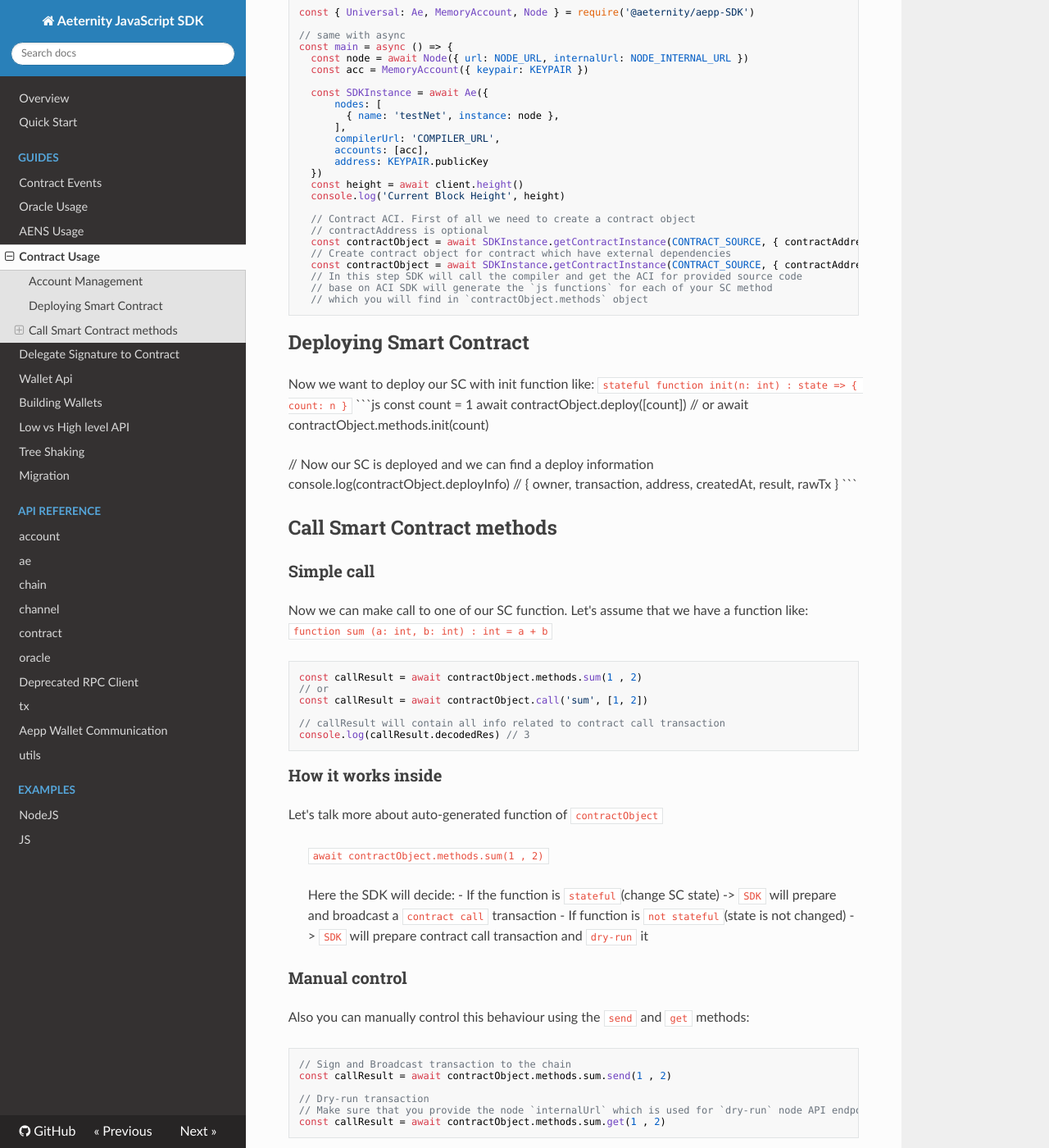
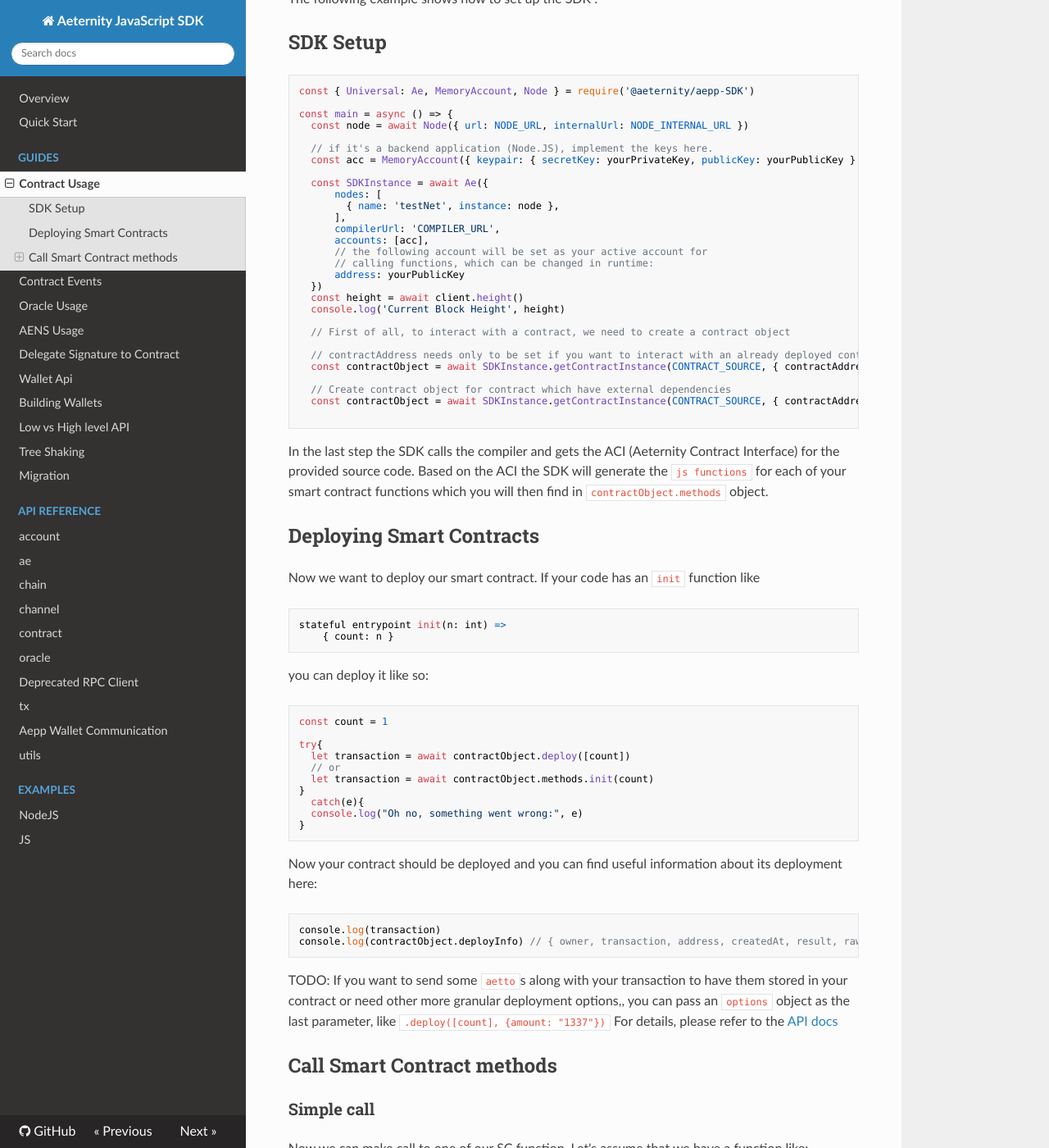
Before and after one commit to aeternity/aepp-sdk-js, an MkDocs documentation site: the page built from docs/guides/contract-aci-usage.md, in a window 1280 px wide and 1400 px high, scrolled down 269 px. Shown: the whole window at 82% size. Built offline with MkDocs 1.6.1, drawn with Linux system fonts in a browser that asks for light colours; nearby versions of some CDN libraries; some of the changed text lies outside the part shown.

Commit message:
update documentation on contract deployment

````diff
--- a/docs/guides/contract-aci-usage.md
+++ b/docs/guides/contract-aci-usage.md
@@ -1,19 +1,21 @@
 # Contract Usage
 
-To have ability to interact with Aeternity Smart Contracts you need:
- - Compiler
- - Node
- - SDK
+In order to interact with contracts on Aeternity you need to have the following components set up:
+ * Compiler (host your own one or use the public compiler at https://latest.compiler.aepps.com)
+ * Node (host your own one or use the public testnet node at https://sdk-testnet.aepps.com)
+ * SDK
 
-## Account Management
+ The following example shows how to set up the SDK :
+## SDK Setup
 
 ```js
 const { Universal: Ae, MemoryAccount, Node } = require('@aeternity/aepp-SDK')
 
-// same with async
 const main = async () => {
   const node = await Node({ url: NODE_URL, internalUrl: NODE_INTERNAL_URL })
-  const acc = MemoryAccount({ keypair: KEYPAIR })
+
+  // if it's a backend application (Node.JS), implement the keys here.
+  const acc = MemoryAccount({ keypair: { secretKey: yourPrivateKey, publicKey: yourPublicKey } })
 
   const SDKInstance = await Ae({
       nodes: [
@@ -21,32 +23,56 @@ const main = async () => {
       ],
       compilerUrl: 'COMPILER_URL',
       accounts: [acc],
-      address: KEYPAIR.publicKey
+      // the following account will be set as your active account for
+      // calling functions, which can be changed in runtime:
+      address: yourPublicKey
   })
   const height = await client.height()
   console.log('Current Block Height', height)
 
-  // Contract ACI. First of all we need to create a contract object
-  // contractAddress is optional
+  // First of all, to interact with a contract, we need to create a contract object
+
+  // contractAddress needs only to be set if you want to interact with an already deployed contract
   const contractObject = await SDKInstance.getContractInstance(CONTRACT_SOURCE, { contractAddress })
+
   // Create contract object for contract which have external dependencies
   const contractObject = await SDKInstance.getContractInstance(CONTRACT_SOURCE, { contractAddress, filesystem })
-  // In this step SDK will call the compiler and get the ACI for provided source code
-  // base on ACI SDK will generate the `js functions` for each of your SC method
-  // which you will find in `contractObject.methods` object
+
 ```
-## Deploying Smart Contract
-Now we want to deploy our SC with init function like:
-  `stateful function init(n: int) : state => { count: n }`
-  ```js
+
+In the last step the SDK calls the compiler and gets the ACI (Aeternity Contract Interface) for the
+provided source code. Based on the ACI the SDK will generate the `js functions` for each of your smart contract functions
+which you will then find in `contractObject.methods` object.
+
+## Deploying Smart Contracts
+Now we want to deploy our smart contract. If your code has an `init` function like
+```
+stateful entrypoint init(n: int) =>
+    { count: n }
+```
+
+you can deploy it like so:
+
+```js
 const count = 1
-await contractObject.deploy([count])
-// or
-await contractObject.methods.init(count)
 
-// Now our SC is deployed and we can find a deploy information
+try{
+  let transaction = await contractObject.deploy([count])
+  // or
+  let transaction = await contractObject.methods.init(count)
+}
+  catch(e){
+  console.log("Oh no, something went wrong:", e)
+}
+```
+
+Now your contract should be deployed and you can find useful information about its deployment here:
+```
+console.log(transaction)
 console.log(contractObject.deployInfo) // { owner, transaction, address, createdAt, result, rawTx }
- ```
+```
+TODO:
+If you want to send some `aetto`s along with your transaction to have them stored in your contract or need other more granular deployment options,, you can pass an `options` object as the last parameter, like `.deploy([count], {amount: "1337"})` For details, please refer to the [API docs](../../flattened/aci-compiler-ga-4-#instancedeploy-contractinstance)
 
 ## Call Smart Contract methods
 ### Simple call
--- a/mkdocs.yml
+++ b/mkdocs.yml
@@ -1,3 +1,4 @@
+# DON'T touch ! This file is being auto-generated from mkdocs_original.yml ($ npm run publishSugar), all nav itels that are nested too deep to be displayed correctly are flattened to mutual files
 site_name: Aeternity JavaScript SDK
 plugins:
   - search
@@ -10,10 +11,10 @@ nav:
   - Overview: README.md
   - guides/quick-start.md
   - Guides:
+      - guides/contract-aci-usage.md
       - guides/contract-events.md
       - guides/oracle-usage.md
       - guides/aens-usage.md
-      - guides/contract-aci-usage.md
       - guides/delegate-signature-to-contract.md
       - Wallet Api: guides/how-to-build-aepp-using-new-wallet-api.md
       - Building Wallets: guides/how-to-build-an-wallet-app-or-extension.md
--- a/mkdocs_original.yml
+++ b/mkdocs_original.yml
@@ -13,10 +13,10 @@ nav:
   - Overview: README.md
   - guides/quick-start.md
   - Guides:
+    - guides/contract-aci-usage.md
     - guides/contract-events.md
     - guides/oracle-usage.md
     - guides/aens-usage.md
-    - guides/contract-aci-usage.md
     - guides/delegate-signature-to-contract.md
     - Wallet Api: guides/how-to-build-aepp-using-new-wallet-api.md
     - Building Wallets: guides/how-to-build-an-wallet-app-or-extension.md
--- a/process-docfiles.js
+++ b/process-docfiles.js
@@ -80,6 +80,7 @@ const formatAllContent = (input, depth) =>{
     let replaced = S(input).replaceAll('⏏', '').s
     replaced = S(replaced).replaceAll('* _instance_', '').s
     replaced = S(replaced).replaceAll('* _async_', '').s
+    replaced = S(replaced).replaceAll('* _inner_', '').s
     replaced = S(replaced).replaceAll('* _static_', '').s
     // split into array of lines
     var lines = S(replaced).lines()
````
Also changed, not shown: docs/api/contract/aci.md (+14 -3 lines), docs/flattened/aci-compiler-ga-4-.md (+14 -3 lines), docs/flattened/amount-formatter-bignumber-bytes-crypto-keystore-contract-node-node-pool-swagger-ae-4-.md (+4 -4 lines), 1 other file.
